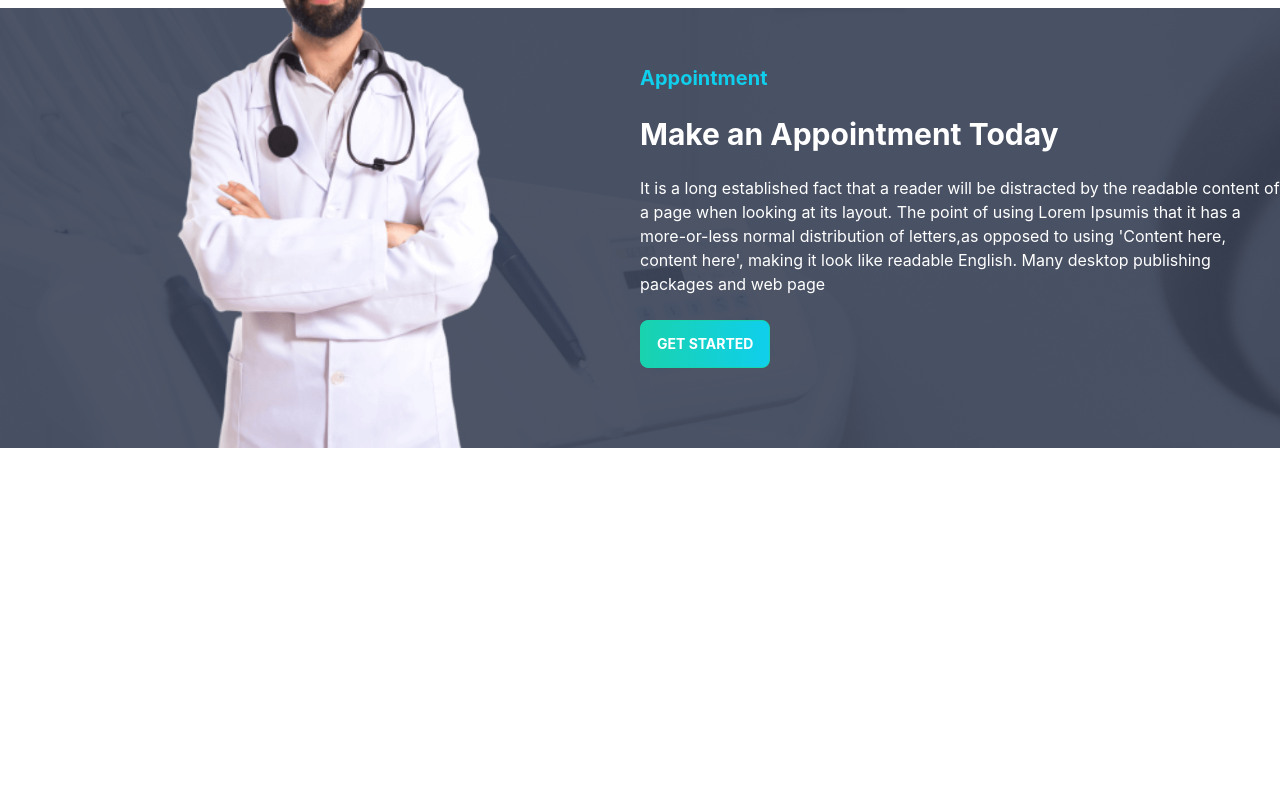
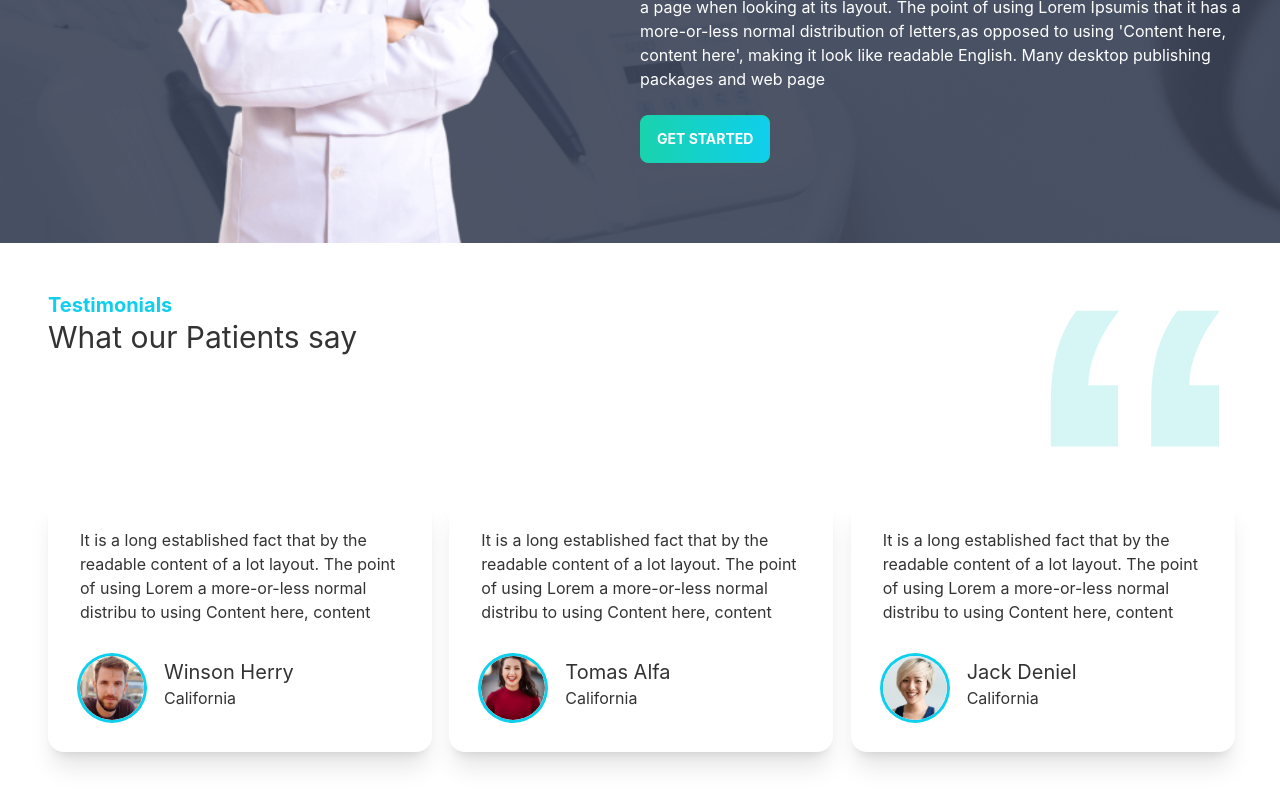
Before and after one commit to azmi0323/doctor-potal-project-client, a React (Create React App) app: page /home in a window 1280 px wide. Shown: the part 2808-3608 px from the top of the page. Before the commit the page ends 3304 px from the top, so only its background shows below. Built offline with nearby package versions, Linux system fonts and the light colour scheme.

Commit message:
commit after review part

```diff
--- a/src/Pages/Home/Home.js
+++ b/src/Pages/Home/Home.js
@@ -3,6 +3,7 @@
 import Info from './Info';
 import MakeAppointment from './MakeAppointment';
 import Services from './Services';
+import Testimonials from './Testimonials';
 import Treatment from './Treatment';
 
 
@@ -18,6 +19,9 @@
         <div>
             <MakeAppointment></MakeAppointment>
         </div>
+        <div className='px-12'>
+            <Testimonials></Testimonials>
+        </div>
        </div>
     );
 };
--- /dev/null
+++ b/src/Pages/Home/Reviews.js
@@ -0,0 +1,25 @@
+import React from "react";
+
+const Reviews = ({ review }) => {
+  return (
+    <div className="card w-96 bg-base-100 shadow-xl">
+      <div className="card-body">
+
+        <p>{review.review}</p>
+        <div className="flex items-center gap-5">
+          <div className="avatar mt-6">
+            <div className="w-16 rounded-full ring ring-primary ring-offset-base-100">
+              <img  src={review.img} alt='img'/>
+            </div>
+          </div>
+          <div className="mt-4">
+                <h4 className="text-xl">{review.name}</h4>
+                <p>{review.location}</p>
+            </div>
+        </div>
+      </div>
+    </div>
+  );
+};
+
+export default Reviews;
--- /dev/null
+++ b/src/Pages/Home/Testimonials.js
@@ -0,0 +1,56 @@
+import React from 'react';
+import quote from '../../assets/icons/quote.svg'
+import people1 from '../../assets/images/people1.png'
+import people2 from '../../assets/images/people2.png'
+import people3 from '../../assets/images/people3.png'
+import Reviews from './Reviews';
+const Testimonials = () => {
+    const reviews =[
+        {
+          _id:1,
+          name:'Winson Herry',
+          review:'It is a long established fact that by the readable content of a lot layout. The point of using Lorem a more-or-less normal distribu to using Content here, content',
+          img:people1,
+          location:'California'
+        },
+        {
+          _id:2,
+          name:'Tomas Alfa',
+          review:'It is a long established fact that by the readable content of a lot layout. The point of using Lorem a more-or-less normal distribu to using Content here, content',
+          img:people2,
+          location:'California'
+        },
+        {
+          _id:3,
+          name:'Jack Deniel',
+          review:'It is a long established fact that by the readable content of a lot layout. The point of using Lorem a more-or-less normal distribu to using Content here, content',
+          img: people3,
+          location:'California'
+        }
+      ]
+    return (
+        <section>
+            <div className='flex justify-between'>
+                <div>
+                    <h4 className="text-xl text-primary font-bold">
+                       Testimonials
+                    </h4>
+                    <h2 className='text-3xl'>What our Patients say</h2>
+                </div>
+                <div>
+                    <img src={quote} className='w-24 lg:w-48' alt="" />
+                </div>
+            </div>
+            <div className='grid grid-cols-1 md:grid-cols-2 lg:grid-cols-3  my-12 gap-5'>
+                {
+                    reviews.map(review=><Reviews
+                    key={review._id}
+                    review={review}
+                    ></Reviews>)
+                }
+            </div>
+        </section>
+    );
+};
+
+export default Testimonials;
--- a/src/Pages/Home/Treatment.js
+++ b/src/Pages/Home/Treatment.js
@@ -3,6 +3,8 @@
 import PrimaryButton from "../Shared/PrimaryButton";
 
 const Treatment = () => {
+
+
   return (
     <div>
       <div className="hero min-h-screen">
@@ -18,7 +20,7 @@
           <img
             src={treatment}
             alt=""
-            className="img-fluid rounded-lg shadow-2xl"
+            className="w-96 rounded-lg shadow-2xl"
           ></img>
 
         </div>
```
